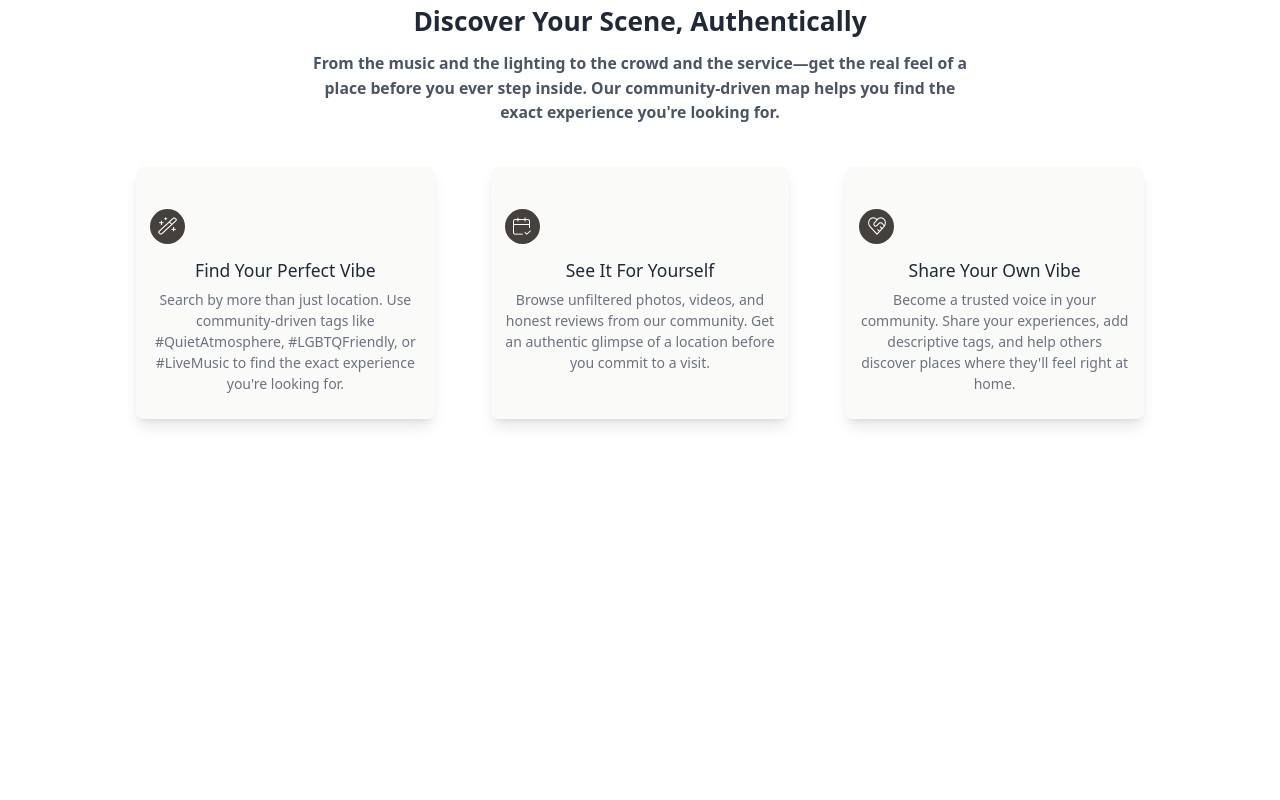
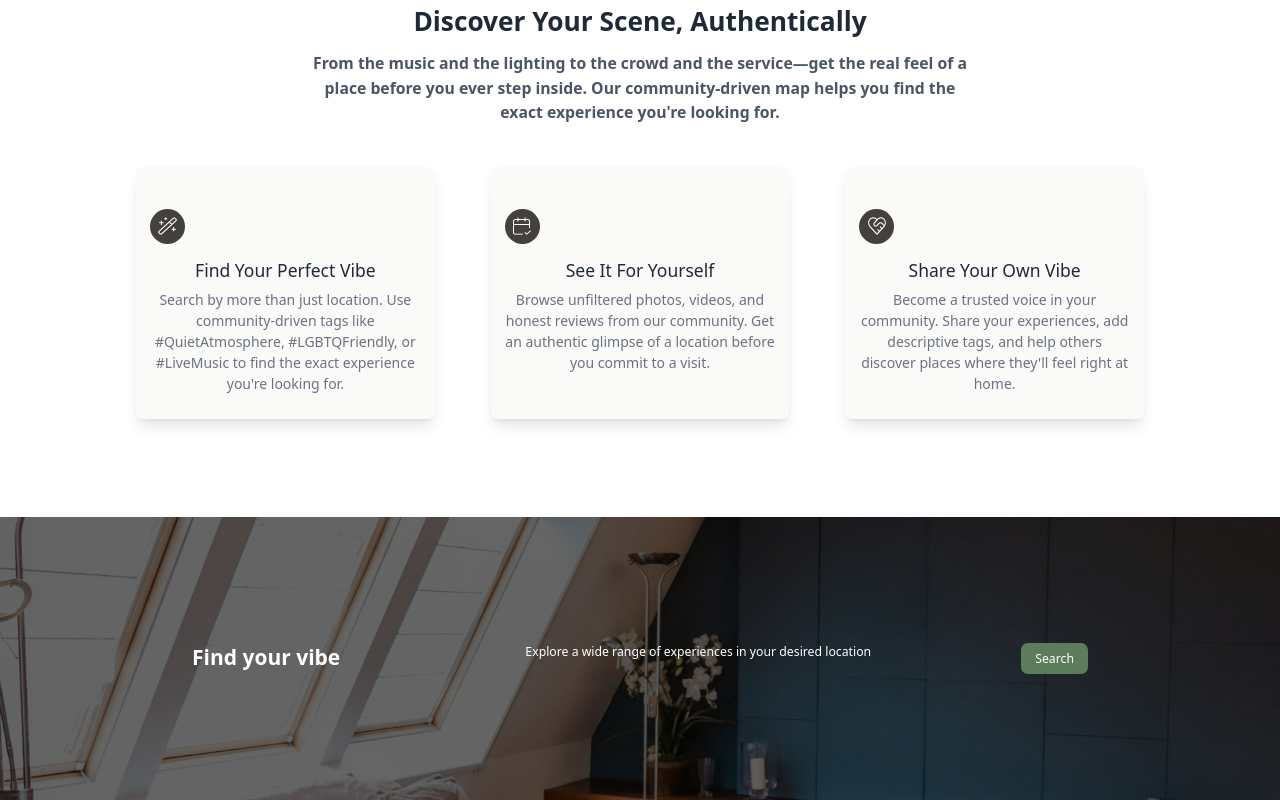
Before and after one commit to cristianv01/vibe-check, a Next.js app in the folder client/: page /landing in a window 1280 px wide. Shown: the part 1427-2227 px from the top of the page. Before the commit the page ends 1944 px from the top, so only its background shows below. Built offline with nearby package versions, Linux system fonts and the light colour scheme; no server answers.

Commit message:
feature(UI): call to action section skeleton, rough UI TODO: add sign up button and fix grid

```diff
--- /dev/null
+++ b/client/src/app/(nondashboard)/landing/CallToAction.tsx
@@ -0,0 +1,39 @@
+"use client"
+import React from 'react'
+import Image from 'next/image'
+import { motion } from 'framer-motion'
+const CallToAction = () => {
+  return (
+    <div className='relative py-24'>
+        <Image src="/landing-call-to-action.jpg" alt="Call to Action" fill className='object-cover object-center' />
+        <div className="absolute inset-0 bg-black bg-opacity-60"></div>
+        <motion.div
+         initial={{opacity:0, y:20}}
+         transition={{duration: 0.5}}
+         whileInView={{opacity:1, y:0}}
+         viewport={{once: true}}
+         className='relative max-w-4xl xl:max-w-6xl mx-auto px-6 sm:px8 lg:px-12 xl:px-16 py-12 '
+        >
+            <div className='flex flex-col md:flex-row justify-between '>
+                <div className='mb-6 md:mb-0 md:mr-10'>
+                    <h2 className='text-2xl font-bold text-white'>Find your vibe</h2>
+
+                </div>
+                <p className='text-white mb-3'>
+                    Explore a wide range of experiences in your desired location
+                </p>
+                <div className='flex justify-center md:justify-start gap-4'>
+                    <button onClick={()=>window.scrollTo({top:0, behavior:'smooth'})} className='bg-secondary-500 text-white hover:bg-secondary-600 rounded-lg px-4 py-2'>
+                        Search
+                    </button>
+                </div>
+            </div>
+
+
+        </motion.div>
+
+    </div>
+  )
+}
+
+export default CallToAction
--- a/client/src/app/(nondashboard)/landing/page.tsx
+++ b/client/src/app/(nondashboard)/landing/page.tsx
@@ -4,13 +4,14 @@ import React from 'react'
 import Hero from './Hero'
 import Features from './Features'
 import Discover from './Discover'
-
+import CallToAction from './CallToAction'
 const Landing = () => {
   return (
     <div>
         <Hero></Hero>
         <Features></Features>
         <Discover></Discover>
+        <CallToAction></CallToAction>
     </div>
   )
 }
```
